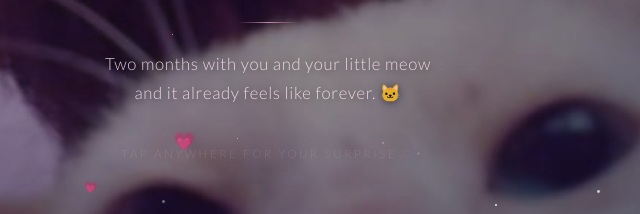
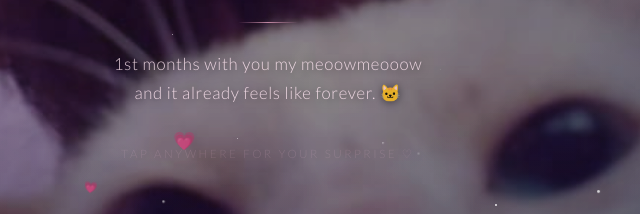
Before and after one commit to yanze04/mymeowmeow, a plain HTML site: page suprise.html in a window 1280 px wide. Shown: the part 432-646 px from the top of the page, 372-1012 px from the left. Drawn offline with nearby package versions, Linux system fonts and the light colour scheme; a web font is replaced by a local one.

Commit message:
suprise.html

```diff
--- a/suprise.html
+++ b/suprise.html
@@ -238,7 +238,7 @@
     <div id="sub">my yona, meowmeoow, lovee 🤍</div>
     <div id="divider"></div>
     <div id="message">
-      Two months with you and your little meow<br>
+      1st months with you my meoowmeooow<br>
       and it already feels like forever. 🐱
     </div>
     <div id="tap-hint">tap anywhere for your surprise ♡</div>
```
